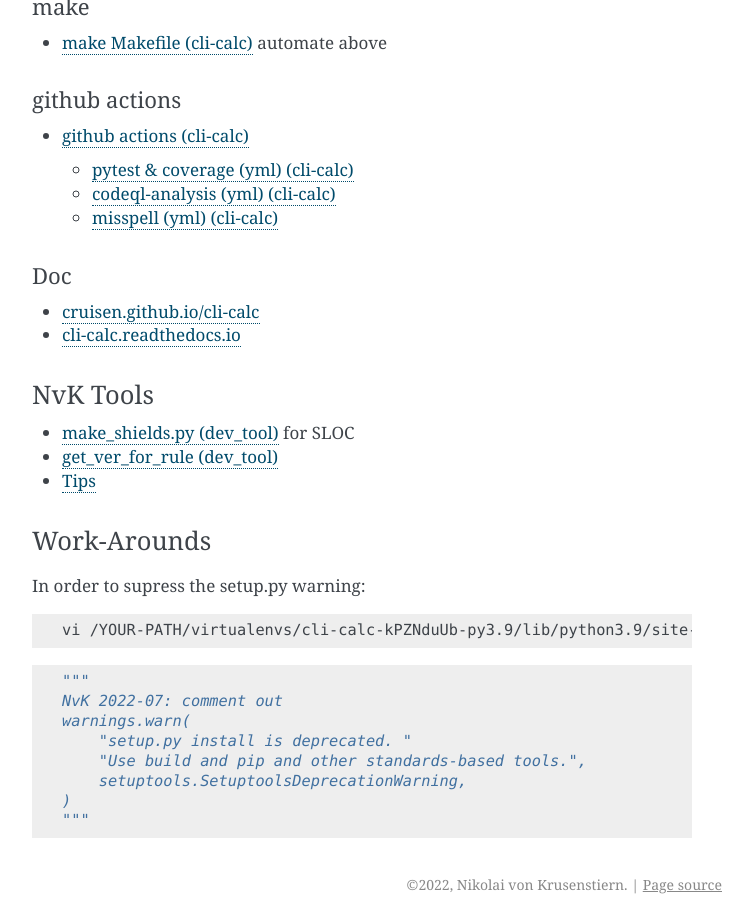
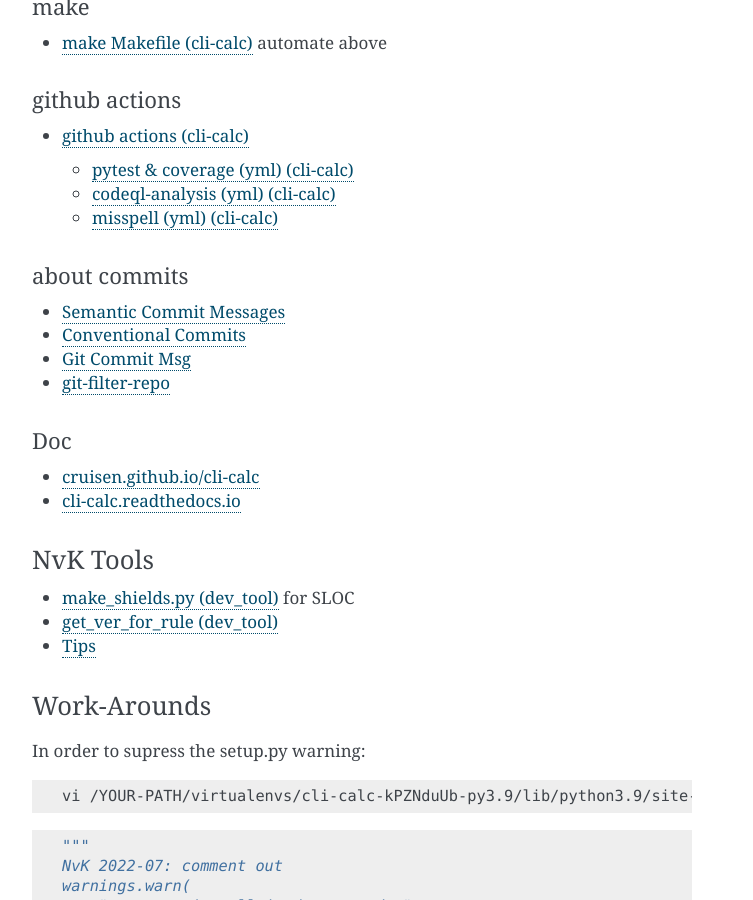
Before and after one commit to cruisen/cli-calc, a Sphinx documentation site: the page built from docs/extras/develop.md, in a window 1280 px wide and 900 px high, scrolled down 4349 px. Shown: the whole window, without its empty margins (388-1141 px from the left). Built offline with Sphinx 7.4.7, drawn with Linux system fonts in a browser that asks for light colours.

Commit message:
docs: Add links for commit semantics

```diff
--- a/docs/extras/develop.md
+++ b/docs/extras/develop.md
@@ -219,6 +219,13 @@ Integration as in: Deployment and Integration testing.
   * [codeql-analysis (yml) (cli-calc)](https://github.com/cruisen/cli-calc/blob/main/.github/workflows/codeql-analysis.yml)
   * [misspell (yml) (cli-calc)](https://github.com/cruisen/cli-calc/blob/main/.github/workflows/misspell.yml)
 
+#### about commits
+* [Semantic Commit Messages](https://gist.github.com/joshbuchea/6f47e86d2510bce28f8e7f42ae84c716)
+* [Conventional Commits](https://www.conventionalcommits.org/)
+* [Git Commit Msg](https://karma-runner.github.io/1.0/dev/git-commit-msg.html)
+
+* [git-filter-repo](https://andrewlock.net/rewriting-git-history-simply-with-git-filter-repo/)
+
 #### Doc
 * [cruisen.github.io/cli-calc](https://cruisen.github.io/cli-calc/)
 * [cli-calc.readthedocs.io](https://cli-calc.readthedocs.io/en/latest/?badge=latest#)
```
